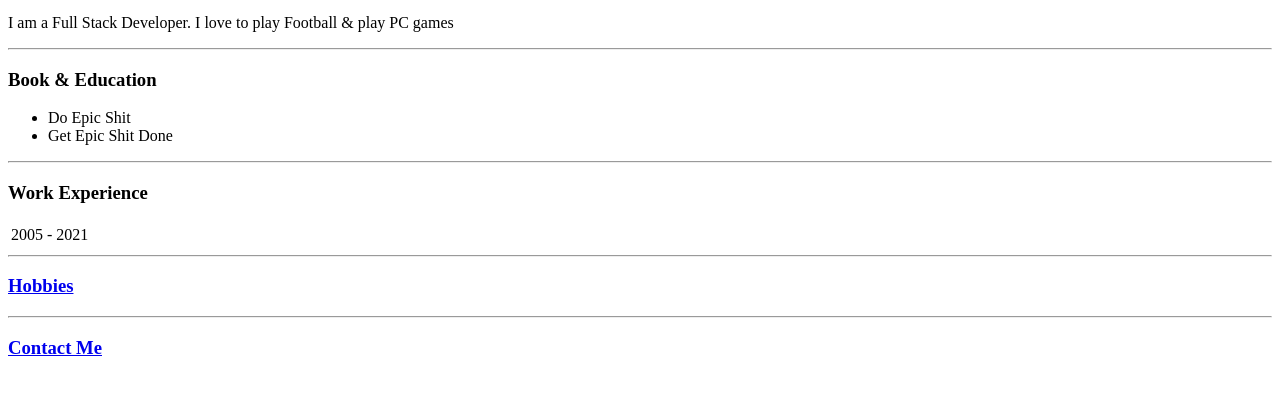
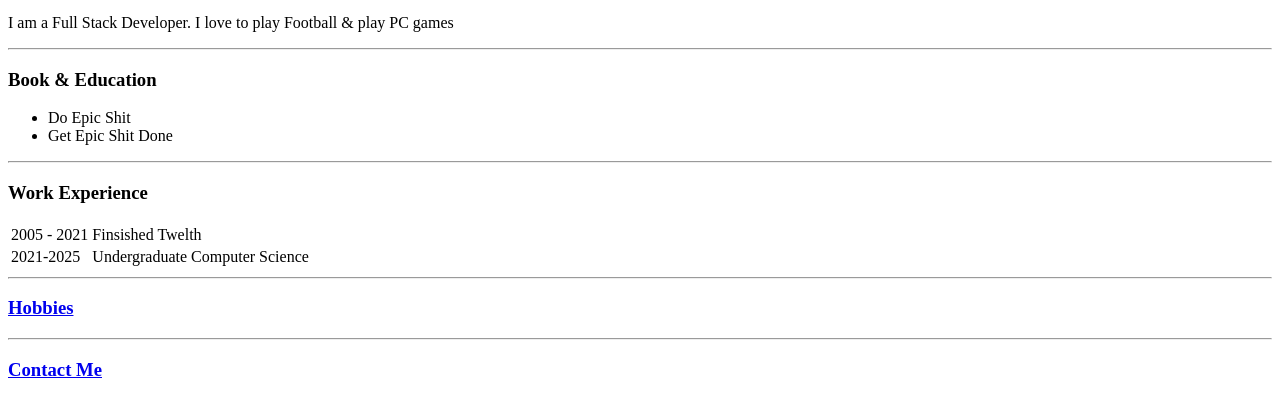
Before and after one commit to Ayan-M-Dev/Web-Development-Files, a plain HTML site: page 3 - Intermediate HTML/index.html in a window 1280 px wide. Shown: the part 307-724 px from the top of the page. Drawn offline with Linux system fonts and the light colour scheme.

Commit message:
Update index.html

```diff
--- a/3 - Intermediate HTML/index.html
+++ b/3 - Intermediate HTML/index.html
@@ -18,9 +18,14 @@
     <hr>
         <h3>Work Experience</h3>
         <table>
+
             <tr>
                 <td>2005 - 2021</td>
-                <td></td>
+                <td>Finsished Twelth</td>
+            </tr>
+            <tr>
+                <td>2021-2025</td>
+                <td>Undergraduate Computer Science</td>
             </tr>
         </table>
     <hr>
```
